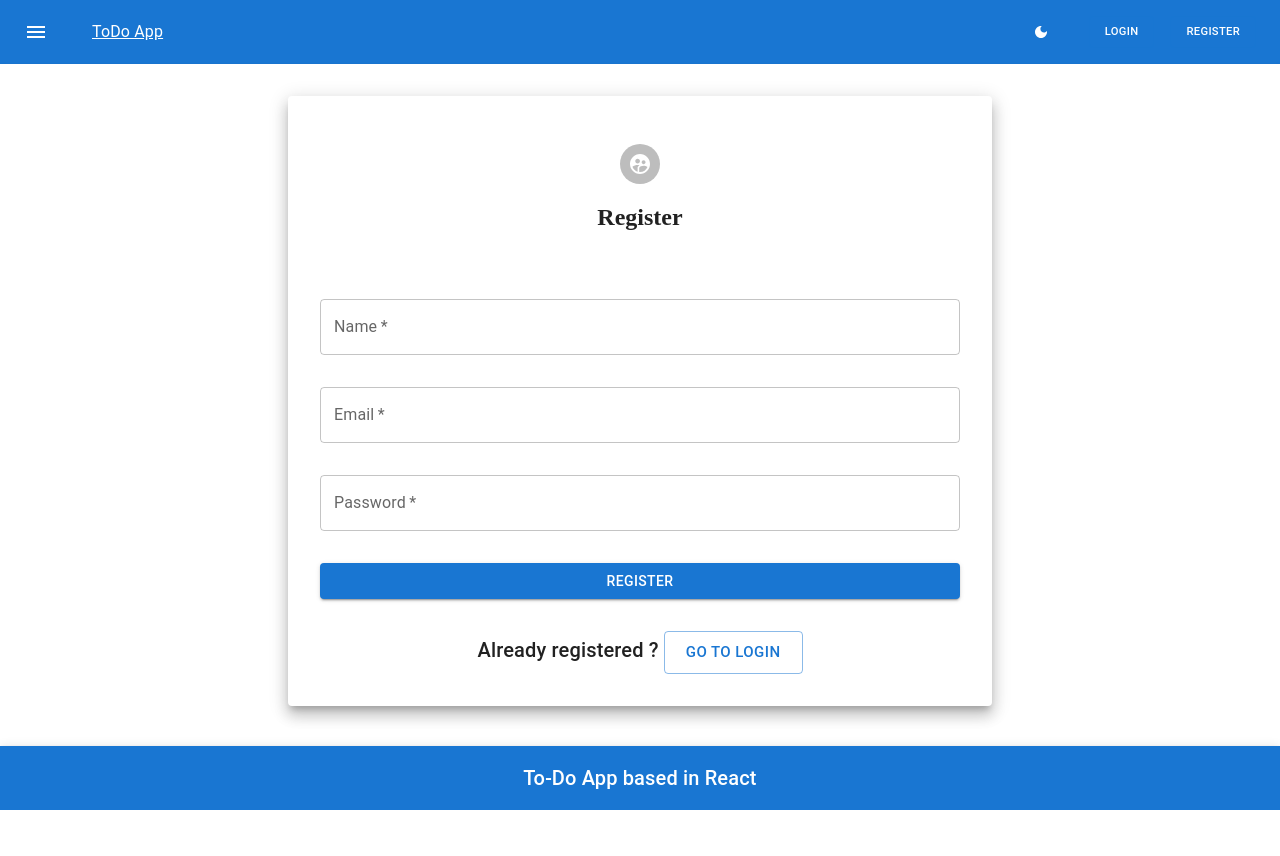
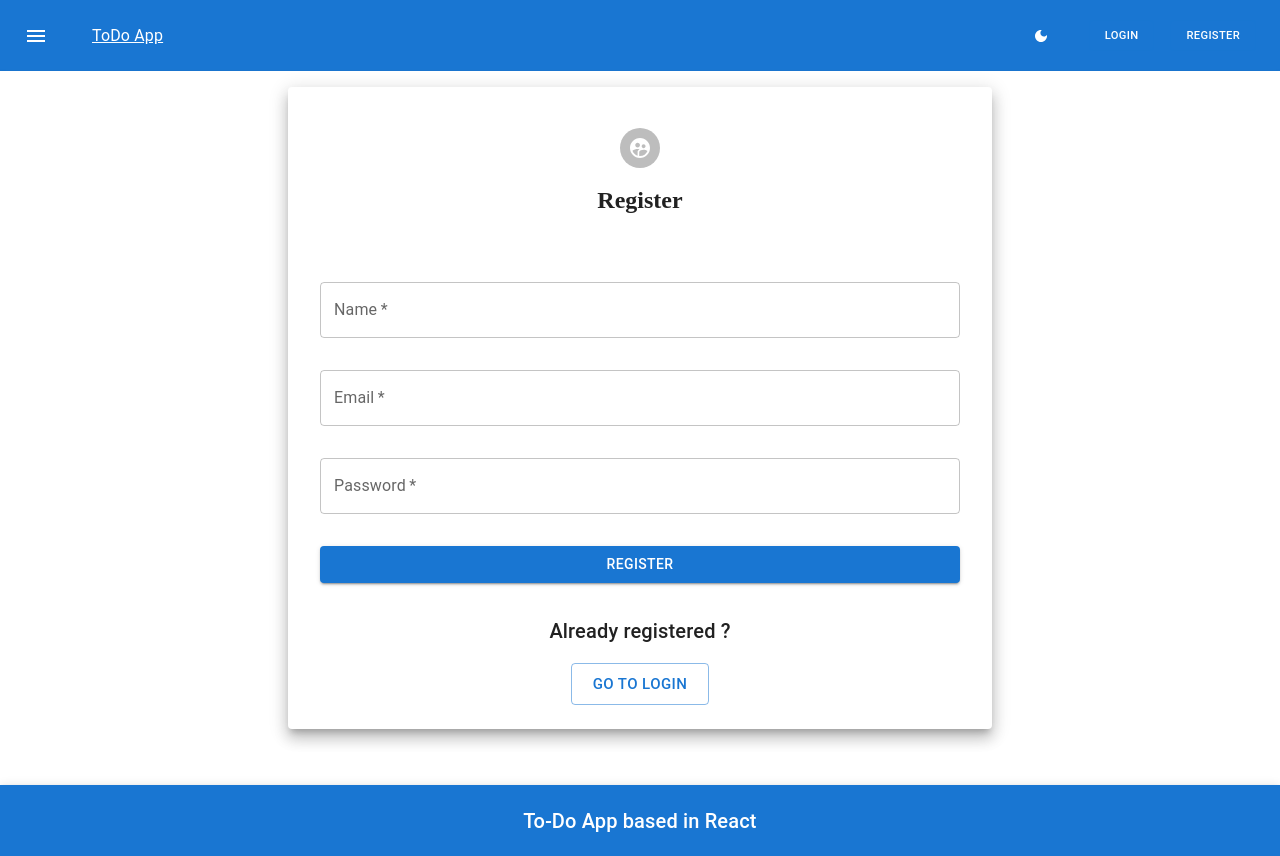
Before and after one commit to jhoacar/text-2-speech-todo-app, a React (Vite) app in the folder client/: page /register in a window 1280 px wide. Before the commit the page ends 810 px from the top, so only its background shows below. Built offline with nearby package versions, Linux system fonts and the light colour scheme; no server answers.

Commit message:
changed layout page

```diff
--- a/client/src/components/Footer/index.jsx
+++ b/client/src/components/Footer/index.jsx
@@ -9,6 +9,7 @@ function Footer() {
       flexDirection: 'column',
       justifyContent: 'center',
       alignItems: 'center',
+      height: '100%',
     }}
     >
       <AppBar
@@ -16,6 +17,10 @@ function Footer() {
           padding: '1rem',
           position: 'static',
           textAlign: 'center',
+          display: 'flex',
+          justifyContent: 'center',
+          alignItems: 'center',
+          height: '100%',
         }}
       >
         <Typography variant="h6" component="h4" textAlign="center">
--- a/client/src/components/NavBar/index.jsx
+++ b/client/src/components/NavBar/index.jsx
@@ -32,9 +32,9 @@ function NavBar() {
   };
 
   return (
-    <Box sx={{ flexGrow: 1 }}>
-      <AppBar position="static">
-        <Toolbar sx={{ gap: '1rem' }}>
+    <Box sx={{ flexGrow: 1, height: '100%' }}>
+      <AppBar sx={{ position: 'static', height: '100%' }}>
+        <Toolbar sx={{ gap: '1rem', height: '100%' }}>
           <IconButton
             size="large"
             edge="start"
--- a/client/src/layout/index.jsx
+++ b/client/src/layout/index.jsx
@@ -11,9 +11,16 @@ function Layout({ children }) {
         <NavBar />
       </header>
       <article className={styles.article}>
-        <Card sx={{ width: '100%', height: '100%', borderRadius: 'unset' }}>
+        <Card sx={{
+          width: '100%',
+          height: '100%',
+          borderRadius: 'unset',
+          padding: '0rem',
+          margin: '0rem',
+        }}
+        >
           <CardContent sx={{
-            padding: '1rem',
+            padding: '0rem',
             margin: '0rem',
             height: '100%',
           }}
--- a/client/src/layout/index.module.css
+++ b/client/src/layout/index.module.css
@@ -1,20 +1,35 @@
-body{
+body {
     margin: 0;
 }
 
-.main{
+.main {
     margin: 0;
     min-height: 100vh;
     width: 100%;
-    display: flex;
-    flex-direction: column;
+    /* display: flex;
+    flex-direction: column; */
+    display: grid;
+    grid-template-columns: 1fr 1fr;
+    grid-template-rows: 1fr 10fr 1fr;
+    grid-template-areas:
+      "header  header"
+      "content content"
+      "footer  footer";
 }
 
-.article{
-    height: 100%;
-    max-width: 100%;
+.header {
+    grid-area: header;
+    min-height: 100%;
 }
 
-.footer{
-    margin-top: auto;
+.article {
+    min-height: 100%;
+    max-width: 100%;
+    grid-area: content;
 }
+
+.footer {
+    /* margin-top: auto; */
+    grid-area: footer;
+    height: 100%;
+}
--- a/client/src/pages/login/index.jsx
+++ b/client/src/pages/login/index.jsx
@@ -4,8 +4,8 @@ import {
   Avatar,
   Box,
   Button,
-  Checkbox,
-  FormControlLabel,
+  // Checkbox,
+  // FormControlLabel,
   Grid,
   Paper,
   TextField,
@@ -75,7 +75,7 @@ function Login() {
             </Grid>
             <TextField value={email} onChange={(event) => setEmail(event.target.value)} label="Email" placeholder="Enter email" type="email" variant="outlined" fullWidth required />
             <TextField value={password} onChange={(event) => setPassword(event.target.value)} label="Password" placeholder="Enter password" type="password" variant="outlined" fullWidth required />
-            <FormControlLabel
+            {/* <FormControlLabel
               control={(
                 <Checkbox
                   name="checkedB"
@@ -83,12 +83,19 @@ function Login() {
                 />
             )}
               label="Remember me"
-            />
+            /> */}
             <Button type="submit" color="primary" variant="contained" fullWidth>Log In</Button>
-            <Typography variant="h6">
-              {' '}
-              Do you have an account ?
-              {' '}
+            <Typography
+              variant="h6"
+              sx={{
+                display: 'flex',
+                flexDirection: 'column',
+                justifyContent: 'center',
+                alignItems: 'center',
+                gap: '1rem',
+              }}
+            >
+              <span>You don&apos;t have an account?</span>
               <Link to="/register">
                 <Button variant="outlined" size="large" type="link">Go to register</Button>
               </Link>
--- a/client/src/pages/register/index.jsx
+++ b/client/src/pages/register/index.jsx
@@ -72,10 +72,17 @@ function Register() {
             <TextField value={email} onChange={(event) => setEmail(event.target.value)} label="Email" placeholder="Enter email" type="email" variant="outlined" fullWidth required />
             <TextField value={password} onChange={(event) => setPassword(event.target.value)} label="Password" placeholder="Enter password" type="password" variant="outlined" fullWidth required />
             <Button type="submit" color="primary" variant="contained" fullWidth>Register</Button>
-            <Typography variant="h6">
-              {' '}
-              Already registered ?
-              {' '}
+            <Typography
+              variant="h6"
+              sx={{
+                display: 'flex',
+                flexDirection: 'column',
+                justifyContent: 'center',
+                alignItems: 'center',
+                gap: '1rem',
+              }}
+            >
+              <span>Already registered ?</span>
               <Link to="/login">
                 <Button variant="outlined" size="large" type="link">Go to login</Button>
               </Link>
--- a/client/src/pages/todo/index.jsx
+++ b/client/src/pages/todo/index.jsx
@@ -10,6 +10,8 @@ import {
   Box,
   Button,
   ButtonGroup,
+  Card,
+  CardContent,
   Dialog,
   DialogActions,
   DialogContent,
@@ -100,8 +102,8 @@ function ToDos() {
               </Link>
             </ButtonGroup>
           </Typography>
-          <Paper
-            elevation={20}
+          <Card>
+            <CardContent
               sx={{
                 display: 'flex',
                 flexDirection: 'column',
@@ -190,7 +192,8 @@ function ToDos() {
 
               )
             }
-          </Paper>
+            </CardContent>
+          </Card>
         </Paper>
       </Box>
     </Layout>
--- a/client/src/pages/todo/show/index.jsx
+++ b/client/src/pages/todo/show/index.jsx
@@ -1,7 +1,7 @@
 import { ListAlt, ListOutlined } from '@mui/icons-material';
 import {
   Avatar,
-  Box, Button, ButtonGroup, Grid, Paper, Typography,
+  Box, Button, ButtonGroup, Card, CardContent, Grid, Paper, Typography,
 } from '@mui/material';
 import { useEffect, useState } from 'react';
 
@@ -35,7 +35,7 @@ function ShowToDo() {
       <Box
         sx={{
           width: '100%',
-          height: '90%',
+          height: '100%',
           display: 'flex',
           justifyContent: 'center',
         }}
@@ -46,16 +46,11 @@ function ShowToDo() {
             display: 'flex',
             flexDirection: 'column',
             gap: '2rem',
-            margin: '1rem',
-            padding: '1rem',
-            maxWidth: '40rem',
             width: '100%',
             height: '100%',
           }}
         >
-          <Typography
-            variant="h6"
-            component="div"
+          <Box
             sx={{
               textAlign: 'center',
               padding: '2rem',
@@ -78,67 +73,58 @@ function ShowToDo() {
                 </Button>
               </Link>
             </ButtonGroup>
-          </Typography>
+          </Box>
           <Paper
             elevation={20}
             sx={{
               display: 'flex',
               flexDirection: 'column',
               gap: '2rem',
+              height: '100%',
+              margin: '2rem',
+            }}
+          >
+            <Card
+              sx={{
                 margin: '1rem',
                 padding: '1rem',
-              maxWidth: '40rem',
                 height: '100%',
               }}
             >
-            <Typography
-              sx={{
-                textAlign: 'center',
-                height: '100%',
-                display: 'flex',
-                justifyContent: 'center',
-                alignItems: 'center',
-              }}
-            >
-              <Box sx={{
-                display: 'flex',
-                justifyContent: 'center',
-                width: '100%',
-                height: '90%',
-              }}
-              >
-                <Paper
-                  elevation={10}
+              <CardContent
                 sx={{
                   display: 'flex',
                   flexDirection: 'column',
-                    justifyContent: 'center',
-                    alignItems: 'center',
+                  height: '100%',
                   gap: '2rem',
-                    margin: '1rem',
-                    padding: '2rem',
-                    maxWidth: '40rem',
-                    width: '100%',
-                    height: '90%',
+                  padding: '1rem',
                 }}
               >
                 <Grid align="center" padding="1rem">
                   <Avatar><ListAlt /></Avatar>
                   <h2>Show ToDo</h2>
                 </Grid>
-                  <Typography>
-                    Title:
-                    {' '}
-                    {toDo.title}
-                  </Typography>
-                  <Typography>
-                    Text:
-                    {' '}
-                    {toDo.text}
-                  </Typography>
-                </Paper>
+                <Box sx={{
+                  display: 'flex',
+                  flexDirection: 'column',
+                  alignItems: 'center',
+                  justifyContent: 'center',
+                  gap: '2rem',
+                  padding: '1rem',
+                  height: '100%',
+                }}
+                >
+                  <Box sx={{ display: 'flex', gap: '1rem' }}>
+                    <Typography variant="h5" component="span">Title:</Typography>
+                    <Typography variant="h5" component="span">{toDo.title}</Typography>
                   </Box>
-            </Typography>
+                  <Box sx={{ display: 'flex', gap: '1rem' }}>
+                    <Typography variant="h5" component="span">Text:</Typography>
+                    <Typography variant="h5" component="span">{toDo.text}</Typography>
+                  </Box>
+                </Box>
+              </CardContent>
+            </Card>
           </Paper>
         </Paper>
       </Box>
```
Lines whose indentation alone changed are shown as unchanged.
